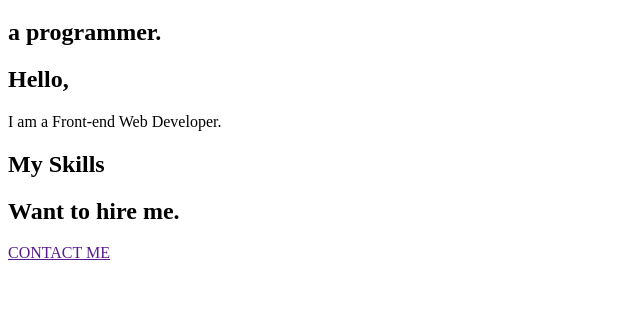
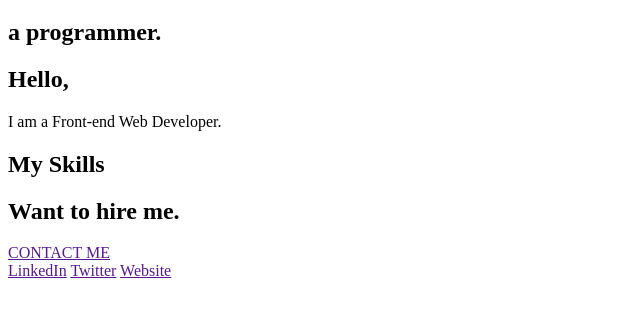
Before and after one commit to Susmit-Test/Trials, a plain HTML site: page index.html in a window 1280 px wide. Shown: the part 61-378 px from the top of the page, without its empty margins (0-640 px from the left). Drawn offline with Linux system fonts and the light colour scheme.

Commit message:
Update index.html

```diff
--- a/index.html
+++ b/index.html
@@ -37,6 +37,9 @@
     </div>
 
     <div class="bottom-container">
+         <a class="footer-link" href="">LinkedIn</a>
+         <a class="footer-link" href="">Twitter</a>
+         <a class="footer-link" href="">Website</a>
     </div>
 </body>
 </html>
```
